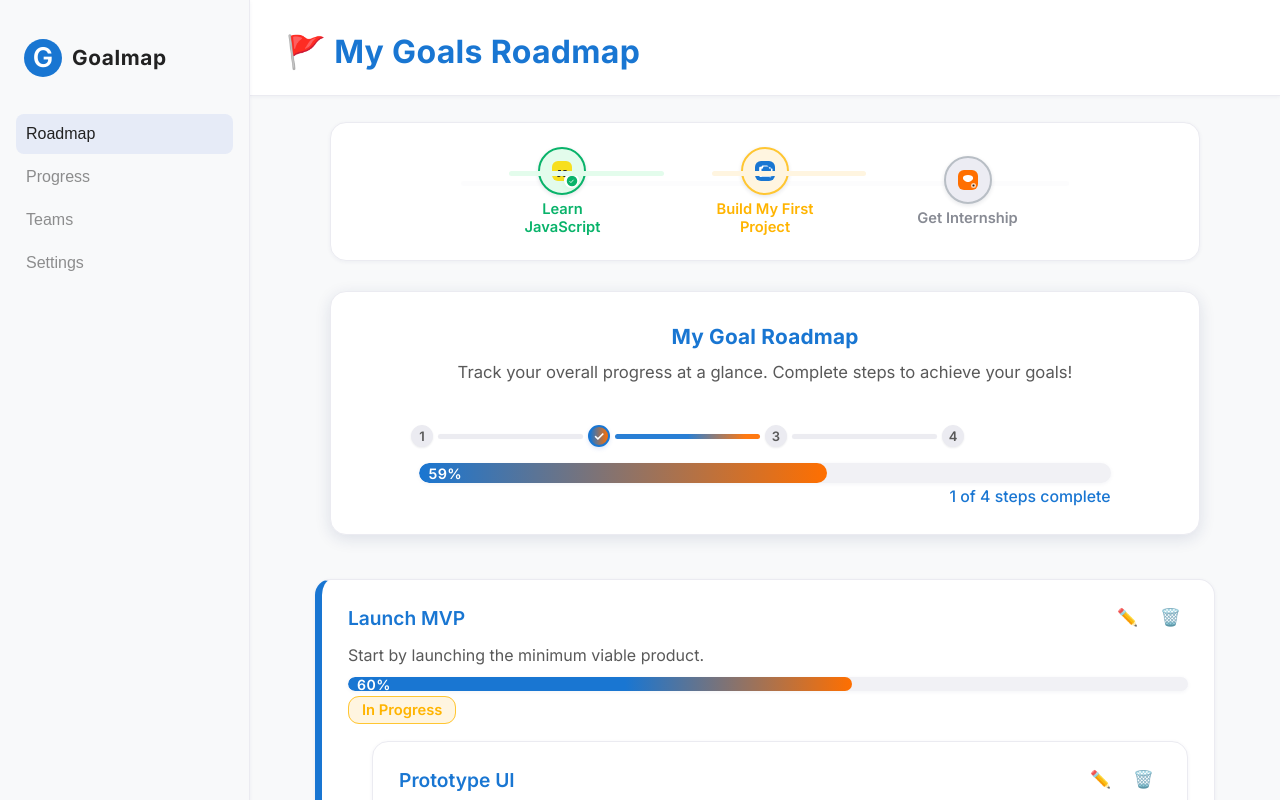
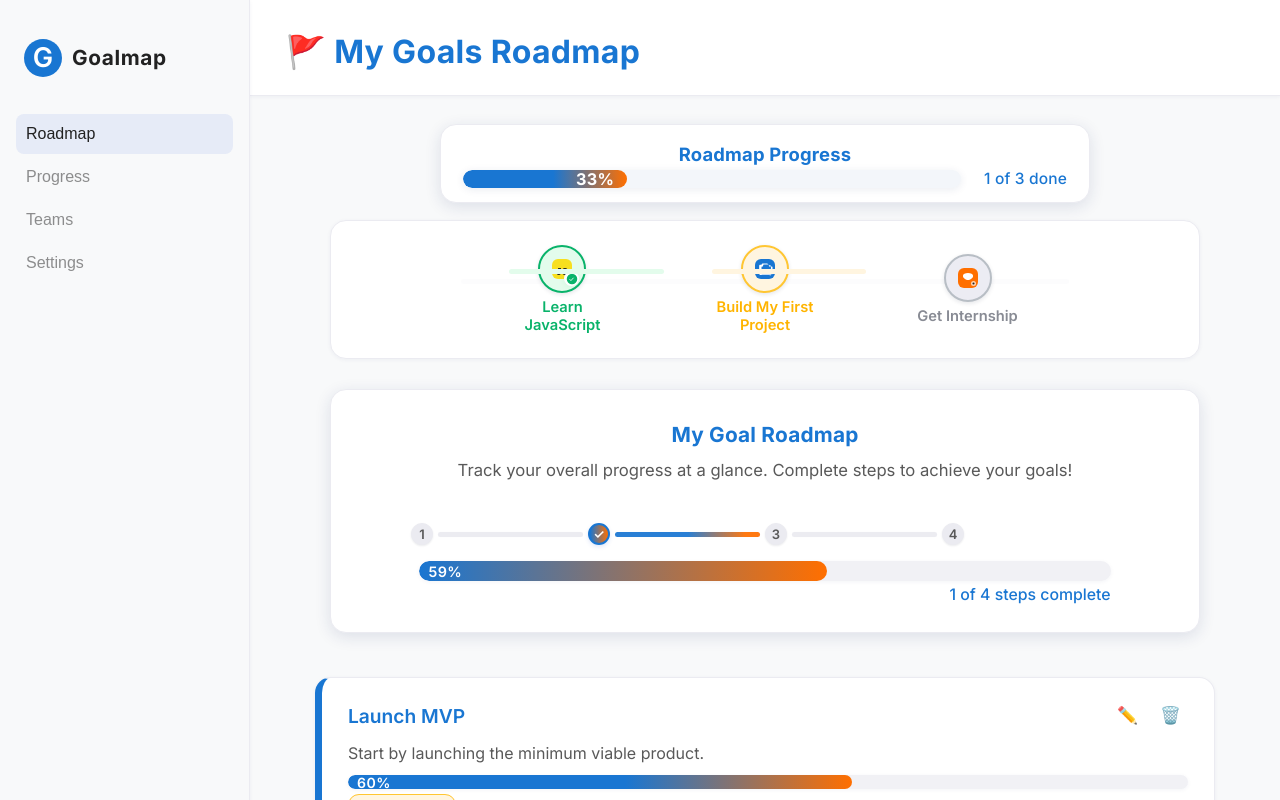
Before and after one commit to Workflow-Manager-admin/goalmap-navigator-111025-8d7507de, a React (Create React App) app in the folder frontend_react_app/: page / in a window 1280 px wide. Shown: the top 800 px of the page. Built offline with nearby package versions, Linux system fonts and the light colour scheme; the HTML template or start-up script is replaced by a standard one.

Commit message:
CheckPoint - cg1d525088

```diff
--- a/frontend_react_app/src/App.css
+++ b/frontend_react_app/src/App.css
@@ -42,6 +42,16 @@ body, html {
   .dashboard-sidebar { width: 60px; }
   .sidebar-title { display: none; }
   .sidebar-link span { display: none; }
+}
+
+/* Responsive: show completion label below progress bar on narrow screens */
+@media (max-width: 540px) {
+  .progress-tracker-root span[style*="min-width: 90"] {
+    display: none !important;
+  }
+  .progress-tracker-completion-mobile {
+    display: block !important;
+  }
 }
 .sidebar-header {
   display: flex;
--- a/frontend_react_app/src/App.js
+++ b/frontend_react_app/src/App.js
@@ -2,6 +2,7 @@ import React, { useState } from "react";
 import "./App.css";
 import MilestoneModal from "./MilestoneModal";
 import GoalModal from "./GoalModal";
+import ProgressTracker from "./ProgressTracker";
 
 /** Milestone icons for demo (SVG inline, modern/minimal) */
 const milestoneIcons = {
@@ -153,8 +154,12 @@ function App() {
         <Header />
         {/* My Goal Roadmap -- add interactive milestone roadmap at the top */}
         <section className="roadmap-section" style={{paddingTop: 0}}>
+          {/* Add animated progress tracker above roadmap bar */}
+          <div style={{ margin: "28px auto 6px auto", maxWidth: 870, width: "100%" }}>
+            <ProgressTracker milestones={demoMilestones} />
+          </div>
           <div style={{
-            margin: "26px auto 20px auto",
+            margin: "0px auto 20px auto",
             maxWidth: 870,
             width: "100%",
           }}>
--- /dev/null
+++ b/frontend_react_app/src/ProgressTracker.js
@@ -0,0 +1,187 @@
+import React, { useEffect, useRef, useState } from "react";
+
+/**
+ * Animated Progress Tracker for Roadmap Milestones.
+ * PUBLIC_INTERFACE
+ * @param {Array} milestones - Array of milestone objects with at least a 'status' property ('Completed' means done).
+ */
+function ProgressTracker({ milestones = [] }) {
+  // Calculate percent complete (with safety checks)
+  const total = milestones.length;
+  const completed = milestones.filter(
+    (m) => (m.status || "").toLowerCase() === "completed"
+  ).length;
+  const target = total === 0 ? 0 : Math.round((completed / total) * 100);
+
+  // Animated progress state
+  const [displayPercent, setDisplayPercent] = useState(target);
+  const [displayCount, setDisplayCount] = useState(completed);
+  const animationRef = useRef();
+
+  // Animate value change (percent and number) with smooth increments
+  useEffect(() => {
+    let start = displayPercent;
+    let end = target;
+    let startCount = displayCount;
+    let endCount = completed;
+    let duration = 600; // ms
+    let startTime = null;
+
+    // Cancel any running animation
+    if (animationRef.current) cancelAnimationFrame(animationRef.current);
+
+    function animate(ts) {
+      if (!startTime) startTime = ts;
+      const elapsed = ts - startTime;
+      const ease = (t) =>
+        t < 0.5
+          ? 2 * t * t
+          : -1 + (4 - 2 * t) * t; // Ease-in-out quadratic
+      const t = Math.min(1, elapsed / duration);
+      const eased = ease(t);
+
+      setDisplayPercent(Math.round(start + (end - start) * eased));
+      // Count animates as an integer (no overshoot)
+      setDisplayCount(
+        Math.round(startCount + (endCount - startCount) * eased)
+      );
+
+      if (t < 1) {
+        animationRef.current = requestAnimationFrame(animate);
+      } else {
+        setDisplayPercent(end);
+        setDisplayCount(endCount);
+      }
+    }
+
+    animationRef.current = requestAnimationFrame(animate);
+    // Cleanup
+    return () => {
+      if (animationRef.current) cancelAnimationFrame(animationRef.current);
+    };
+    // eslint-disable-next-line
+  }, [target, completed]);
+
+  // Visual styles: modern, minimal, soft shadow, rounded bar, responsive
+  return (
+    <div
+      className="progress-tracker-root"
+      style={{
+        width: "100%",
+        maxWidth: 650,
+        margin: "0 auto 17px auto",
+        padding: "18px 22px 14px 22px",
+        background: "var(--bg-main)",
+        border: "1px solid var(--border)",
+        borderRadius: "var(--radius)",
+        boxShadow: "var(--shadow-md)",
+        display: "flex",
+        flexDirection: "column",
+        alignItems: "center",
+      }}
+    >
+      <div
+        style={{
+          fontWeight: 700,
+          fontSize: "1.15em",
+          letterSpacing: ".01em",
+          color: "var(--primary)",
+          marginBottom: 2,
+        }}
+      >
+        Roadmap Progress
+      </div>
+      <div
+        style={{
+          width: "100%",
+          display: "flex",
+          alignItems: "center",
+          gap: 14,
+          marginTop: 2,
+        }}
+      >
+        {/* Progress Bar with animated width */}
+        <div
+          style={{
+            flex: 1,
+            height: 18,
+            background: "#f3f6fa",
+            borderRadius: 11,
+            overflow: "hidden",
+            boxShadow: "0 1.5px 8px 0 rgba(23,43,99,.09)",
+            position: "relative",
+            transition: "background .19s",
+            minWidth: 74,
+          }}
+        >
+          <div
+            style={{
+              width: `${displayPercent}%`,
+              height: "100%",
+              background:
+                "linear-gradient(90deg, var(--primary) 55%, var(--accent) 100%)",
+              borderRadius: 11,
+              display: "flex",
+              alignItems: "center",
+              justifyContent: "flex-end",
+              transition: "width 0.56s cubic-bezier(0.4,0,0.2,1)",
+              minWidth: displayPercent < 8 ? 24 : 38,
+              boxShadow: displayPercent === 100
+                ? "0 2px 10px 0 rgba(52,209,118,.09)"
+                : undefined,
+            }}
+            aria-valuenow={displayPercent}
+            aria-valuemax={100}
+            aria-valuemin={0}
+            role="progressbar"
+          >
+            {/* Animated percent label inside bar */}
+            <span
+              style={{
+                fontWeight: 700,
+                fontSize: "1.01em",
+                color: "#fff",
+                paddingRight: 13,
+                textShadow: "0px 1.5px 8px rgba(21,118,240,0.10)",
+                userSelect: "none",
+                letterSpacing: ".02em",
+              }}
+            >
+              {displayPercent}%
+            </span>
+          </div>
+        </div>
+        {/* Completion text, visible on large screens */}
+        <span
+          style={{
+            fontSize: "0.97em",
+            fontWeight: 500,
+            color: "var(--primary)",
+            minWidth: 90,
+            textAlign: "right",
+            userSelect: "none",
+            letterSpacing: "0.01em",
+            marginLeft: 2,
+          }}
+        >
+          {displayCount} of {total} done
+        </span>
+      </div>
+      {/* Responsive: On small screens, show count under the bar */}
+      <div
+        style={{
+          display: "none",
+          marginTop: 7,
+          fontSize: "0.94em",
+          color: "var(--primary)",
+          fontWeight: 500,
+        }}
+        className="progress-tracker-completion-mobile"
+      >
+        {displayCount} of {total} milestones complete
+      </div>
+    </div>
+  );
+}
+
+export default ProgressTracker;
```
